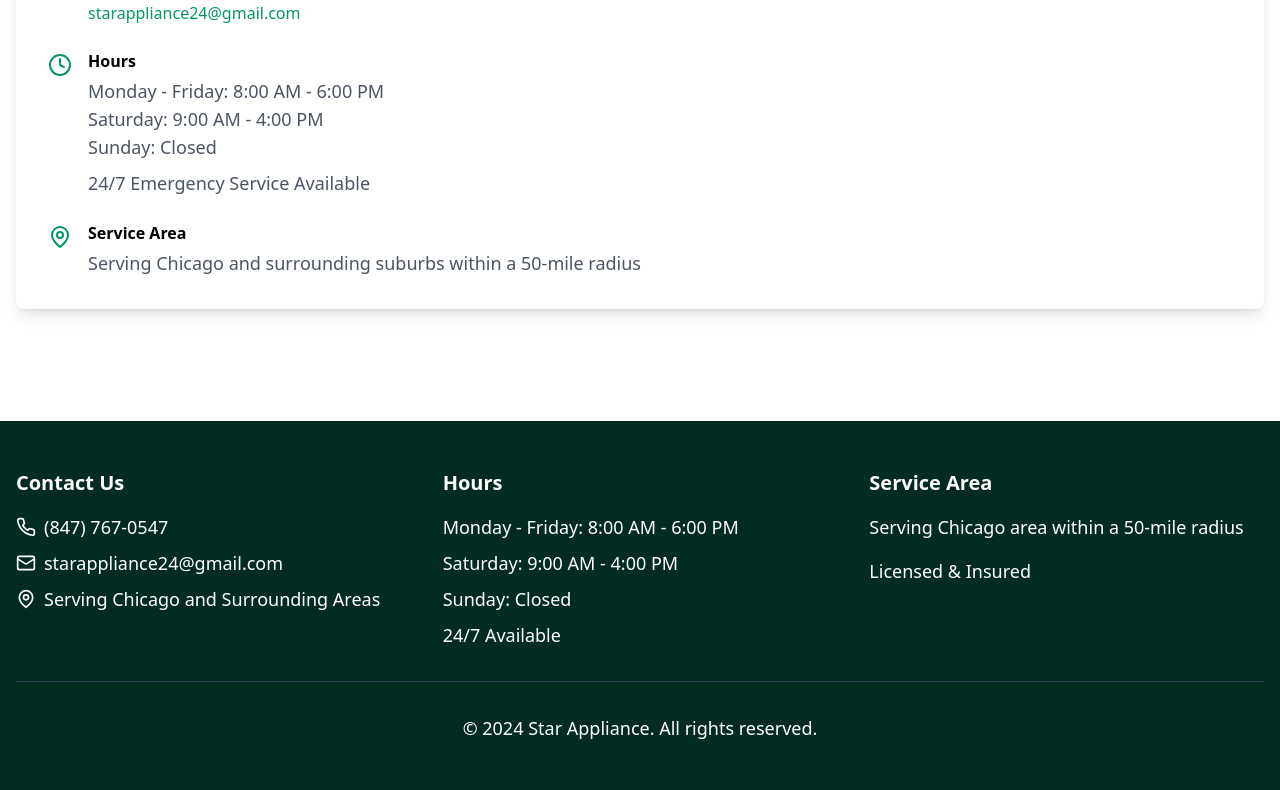
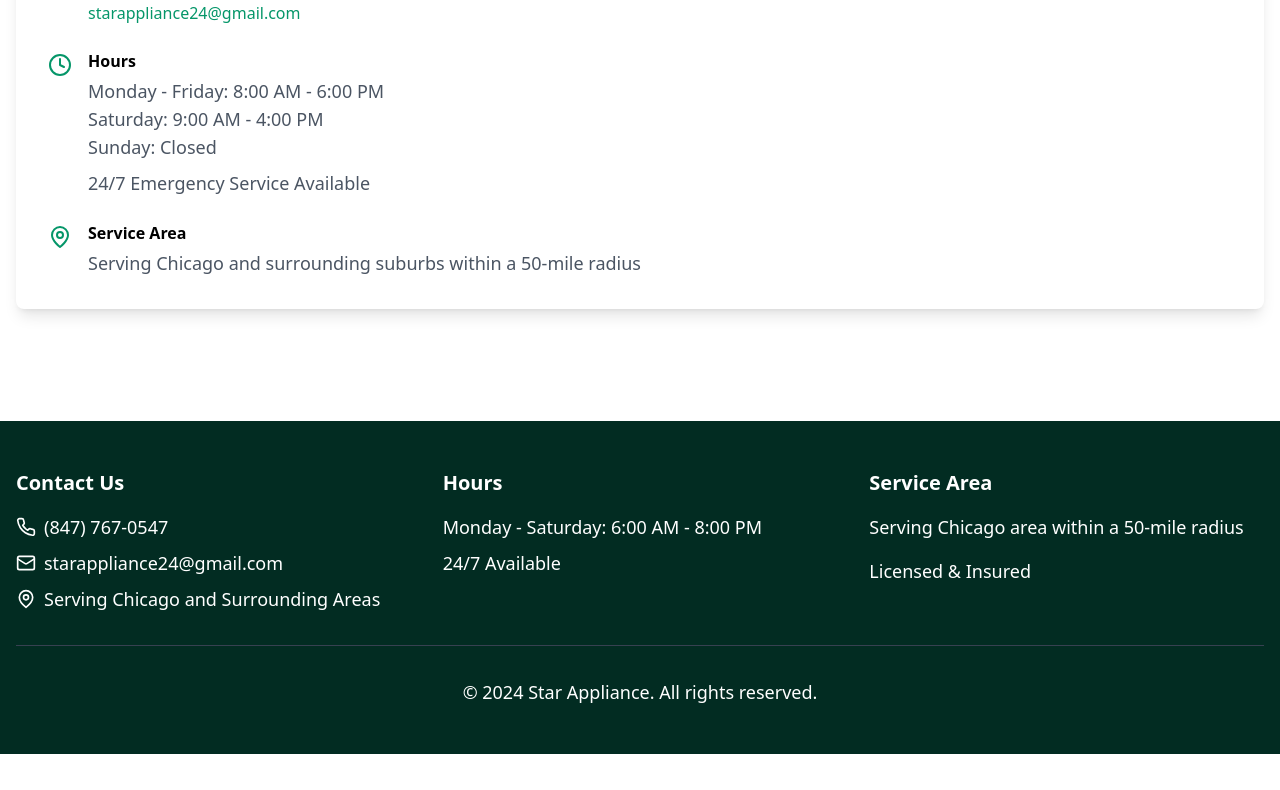
Before and after one commit to Starappliance24/star, a React (Vite) app: page /contact in a window 1280 px wide. Shown: the part 743-1533 px from the top of the page. After the commit the page ends 1497 px from the top, so only its background shows below. Built offline with nearby package versions, Linux system fonts and the light colour scheme.

Commit message:
Update Footer.tsx

```diff
--- a/src/components/Footer.tsx
+++ b/src/components/Footer.tsx
@@ -28,9 +28,7 @@ const Footer = () => {
           <div>
             <h3 className="text-xl font-bold mb-4">Hours</h3>
             <div className="space-y-2">
-              <p>Monday - Friday: 8:00 AM - 6:00 PM</p>
-              <p>Saturday: 9:00 AM - 4:00 PM</p>
-              <p>Sunday: Closed</p>
+              <p>Monday - Saturday: 6:00 AM - 8:00 PM</p>
               <p className="mt-4">24/7 Available</p>
             </div>
           </div>
```
